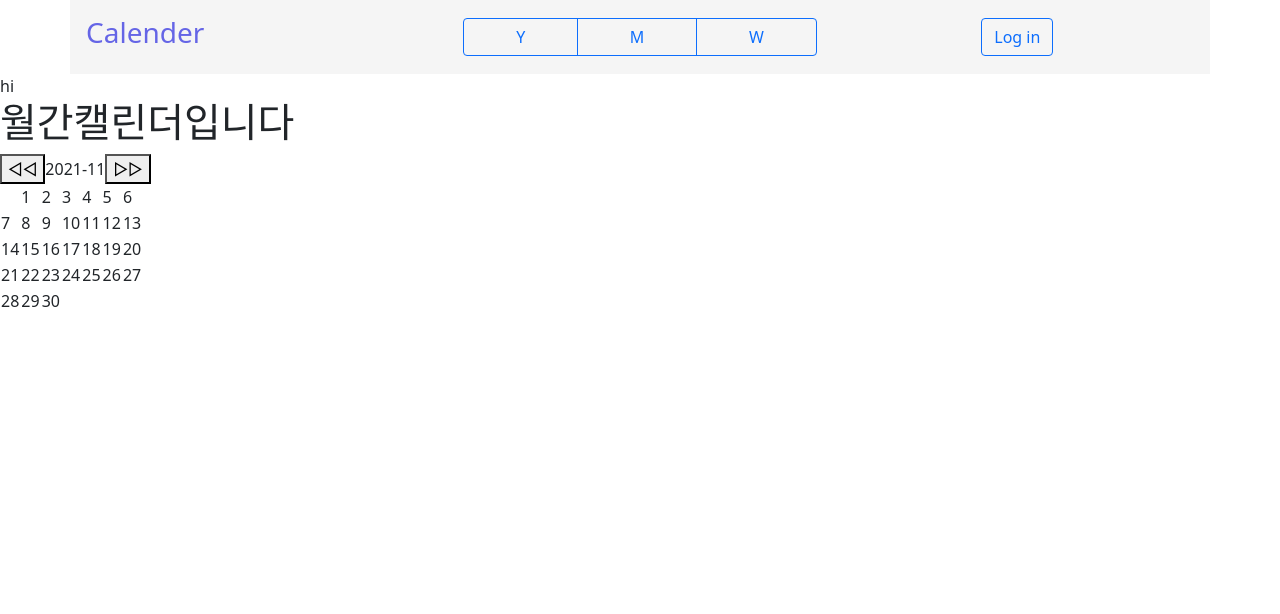
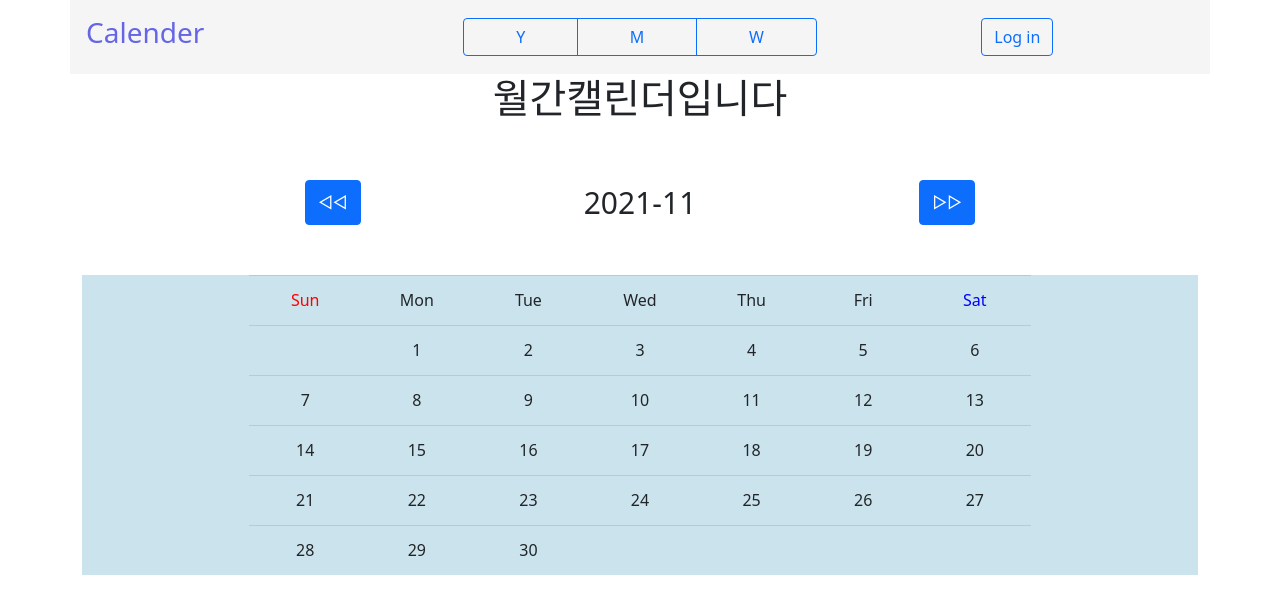
Before and after one commit to hamin-shim/Make-Calender, a React (Create React App) app: page /month in a window 1280 px wide. Shown: the top 614 px of the page. Built offline with nearby package versions, Linux system fonts and the light colour scheme.

Commit message:
monthly pretty

```diff
--- a/src/component/App.js
+++ b/src/component/App.js
@@ -10,7 +10,6 @@ function App() {
   return (
     <div className="App">
       <Navbar/>
-      <MonthlyCalender/>
       <Route exact path="/">
         <Home/>
       </Route>
--- a/src/component/Month.js
+++ b/src/component/Month.js
@@ -1,56 +1,8 @@
-import { useState } from "react";
-import moment from 'moment'
+import MonthlyCalender from "./MonthlyCalender"
 
-function Month(){
-    const [getMoment, setMoment] = useState(moment());
-    const today = getMoment;
-    const firstWeek = today.clone().startOf('month').week();
-    const lastWeek = today.clone().endOf('month').week() === 1 ? 53 : today.clone().endOf('month').week();
-    const calendarArr = ()=>{
-        let result = [];
-        let week = firstWeek;
-        for (week ; week <= lastWeek ; week++){
-            result = result.concat(<tr key={week}>
-                {
-                    Array(7).fill(0).map((data, index)=>{
-                        let days = today.clone().startOf('year').week(week).startOf('week').add(index, 'day');
-                        return (
-                            <td key={index}><span>{days.format('D')}</span></td>
-                        )
-                    })}
-            </tr>)
-        }
-        result[0] = result[0].props.children.map((data, index)=>{
-            let dayNum = data.props.children.props.children;
-            if (dayNum>8){
-                dayNum = null;
-            }
-            return <td key={index}><span>{dayNum}</span></td>
-        })
-        result[lastWeek-firstWeek] = result[lastWeek-firstWeek].props.children.map((data, index)=>{
-            let dayNum = data.props.children.props.children;
-            if (dayNum<23){
-                dayNum = null;
-            }
-            return <td key={index}><span>{dayNum}</span></td>
-        })
-        return (result);
-    }
+const Month = ()=>{
     return(
-        <div>
-            <h1>월간캘린더입니다</h1>
-            <div className="control">
-                <button onClick={()=>{setMoment(getMoment.clone().subtract(1,'month'))}}>◁◁</button>
-                <span>{today.format('YYYY-MM')}</span>
-                <button onClick={()=>{setMoment(getMoment.clone().add(1,'month'))}}>▷▷</button>
-            </div>
-            <table>
-                <tbody>
-                    {calendarArr()}
-                </tbody>
-            </table>
-        </div>
-
-    )
+        <MonthlyCalender/>
+        )
 }
 export default Month;
--- a/src/component/MonthlyCalender.js
+++ b/src/component/MonthlyCalender.js
@@ -1,24 +1,58 @@
-import moment from "moment"
-import { useState } from "react"
-
-const MonthlyCalender =  () =>{
+import { useState } from "react";
+import moment from 'moment'
+import "../style/monthlyCalender.scss"
+function MonthlyCalender(){
     const [getMoment, setMoment] = useState(moment());
     const today = getMoment;
     const firstWeek = today.clone().startOf('month').week();
-    const lastWeek = today.clone().endOf('month').week();
-    console.log(firstWeek)
-    console.log(lastWeek)
-    const makeCal = ()=>{
-        let calenderArray = [];
-        for ( let i=0 ; i <=lastWeek-firstWeek;i++){
-            calenderArray.concat(
-            <div className={`week${i}`} key={i}>i</div>)
+    const lastWeek = today.clone().endOf('month').week() === 1 ? 53 : today.clone().endOf('month').week();
+
+    const calendarArr = ()=>{
+        let result = [];
+        let week = firstWeek;
+        for (week ; week <= lastWeek ; week++){
+            result = result.concat(<div className={`week week${week} `} key={week}>
+                {
+                    Array(7).fill(0).map((data, index)=>{
+                        let wrongNum = false;
+                        let days = today.clone().startOf('year').week(week).startOf('week').add(index, 'day');
+                        if((week === firstWeek && parseInt(days.format('D'))>8)||(week===lastWeek && parseInt(days.format('D'))<24)){
+                            wrongNum = true;
+                        }
+                        return (
+                            <div className = {`${week , index, wrongNum} day`} key={index}>{(wrongNum) ? null : days.format('D')}</div>
+                        )
+                    })}
+            </div>)
         }
-        console.log(calenderArray)
+        return(result)
     }
-    return(<div>
-        hi
-        {makeCal}
-        </div>)
+    return(
+        <div>
+            <div className="container">
+                <main>
+                    <h1>월간캘린더입니다</h1>
+                    <div className="control">
+                        <button className="btn btn-primary" onClick={()=>{setMoment(getMoment.clone().subtract(1,'month'))}}>◁◁</button>
+                        <span>{today.format('YYYY-MM')}</span>
+                        <button className="btn btn-primary" onClick={()=>{setMoment(getMoment.clone().add(1,'month'))}}>▷▷</button>
+                    </div>
+                    <div className="monthTotal">
+                        <div className="week dayName">
+                            <div className="day sun">Sun</div>
+                            <div className="day">Mon</div>
+                            <div className="day">Tue</div>
+                            <div className="day">Wed</div>
+                            <div className="day">Thu</div>
+                            <div className="day">Fri</div>
+                            <div className="day sat">Sat</div>
+                        </div>
+                        {calendarArr()}
+                    </div>
+                </main>
+            </div>
+        </div>
+
+    )
 }
 export default MonthlyCalender;
--- a/src/component/Navbar.js
+++ b/src/component/Navbar.js
@@ -1,5 +1,5 @@
 import {useHistory} from 'react-router-dom'
-import "../style/style.scss"
+import "../style/navbar.scss"
 function Navbar(){
     const history = useHistory();
     return(
--- /dev/null
+++ b/src/style/monthlyCalender.scss
@@ -0,0 +1,49 @@
+main{
+    width: 100%;
+    height: 80vh;
+    display: flex;
+    flex-direction: column;
+    align-items: center;
+    .control{
+        width: 100%;
+        display: flex;
+        justify-content: space-evenly;
+        font-size: 30px;
+        margin: 50px 0px;
+    }
+    .monthTotal{
+        width: 100%;
+        background-color: rgba(185, 217, 230, 0.74);
+        display: flex;
+        flex-direction: column
+        ;
+        align-items: center;
+        .week{
+            display: flex;
+            width: 100%;
+            justify-content: center;
+            .day{
+                border-top: 1px solid rgba(0, 0, 0, 0.1);
+                width: 10%;
+                height: 50px;
+                display: flex;
+                justify-content: center;
+                align-items: center;
+
+            }
+            .false{
+                &:hover{
+                    background-color: gray;
+                    color: white;
+                }
+            }
+            .sun{
+                color: red;
+            }
+            .sat{
+                color: blue;
+            }
+        }
+
+    }
+}
```
Also changed, not shown: src/style/navbar.scss (line endings or trailing spaces).
